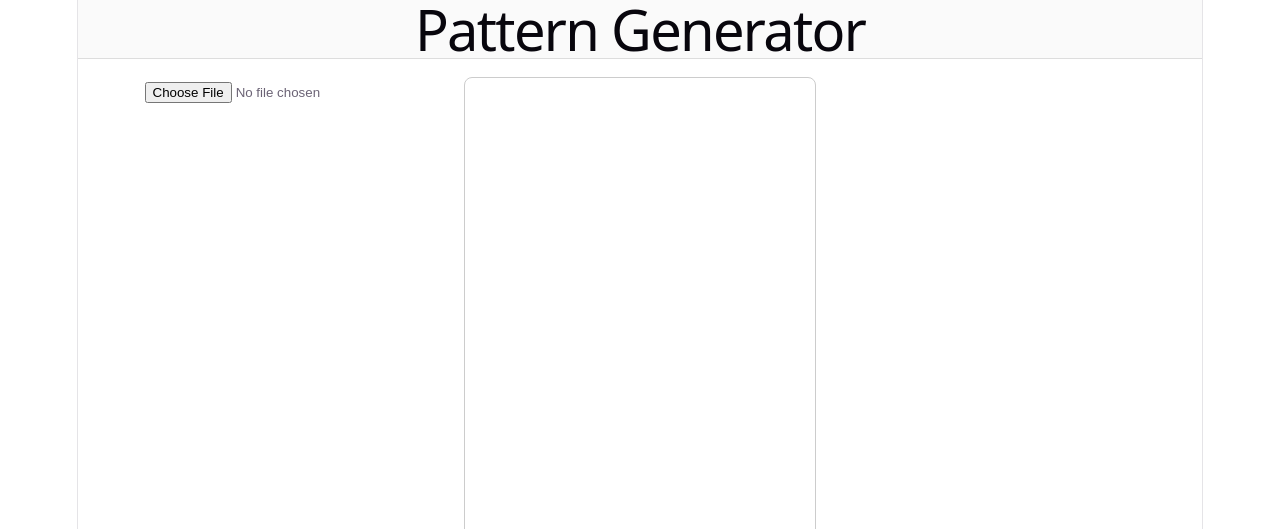
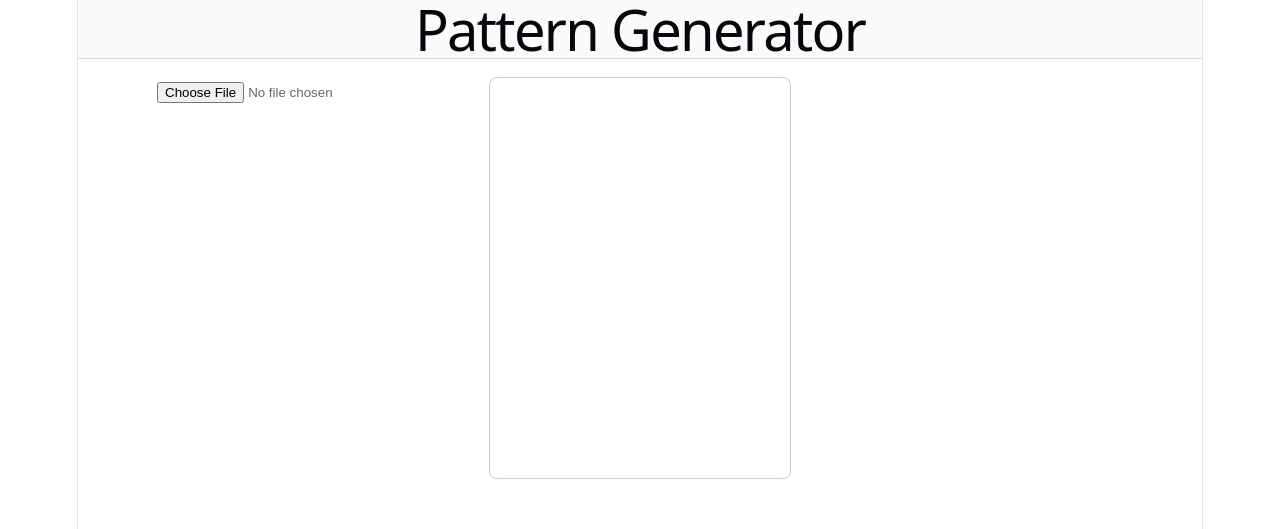
Before and after one commit to 100pro-sewing-pattern-generator/original-cloth-pattern, a React app in the folder frontend/: page / in a window 1280 px wide. Shown: the top 529 px of the page. Built offline with nearby package versions, Linux system fonts and the light colour scheme; the HTML template or start-up script is replaced by a standard one.

Commit message:
mesh height調整

```diff
--- a/frontend/src/App.jsx
+++ b/frontend/src/App.jsx
@@ -108,7 +108,7 @@ export default function App() {
         {/* 中: OBJ */}
         <div
           style={{
-            flex: 1,
+            height: "400px",
             border: "1px solid #ccc",
             borderRadius: "8px",
             overflow: "hidden",
```
